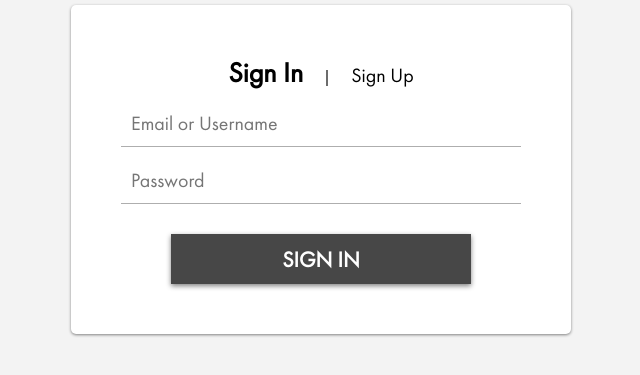
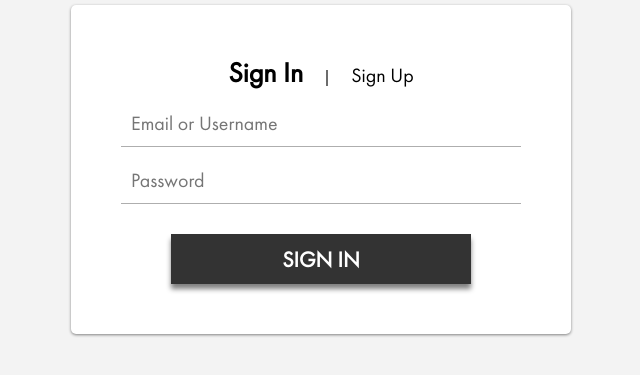
Before and after one commit to Arjun-sna/directions_graphql_frontend, a React app: page /auth in a window 1280 px wide. In both pictures the pointer is over the input "SIGN IN". Shown: the part 75-450 px from the top of the page, without its empty margins (319-959 px from the left). Built offline with nearby package versions, Linux system fonts and the light colour scheme.

Commit message:
fix styles

```diff
--- a/src/modules/auth/styles.scss
+++ b/src/modules/auth/styles.scss
@@ -39,11 +39,11 @@
     box-shadow: 0px 2px 5px grey;
 
     &:hover {
-      background-color: #333333E6
+      box-shadow: 0px 5px 5px grey;
     }
 
     &:active {
-      box-shadow: 0px 6px 5px grey;
+      box-shadow: 0px 0px 5px grey;
     }
 
     &:disabled {
```
